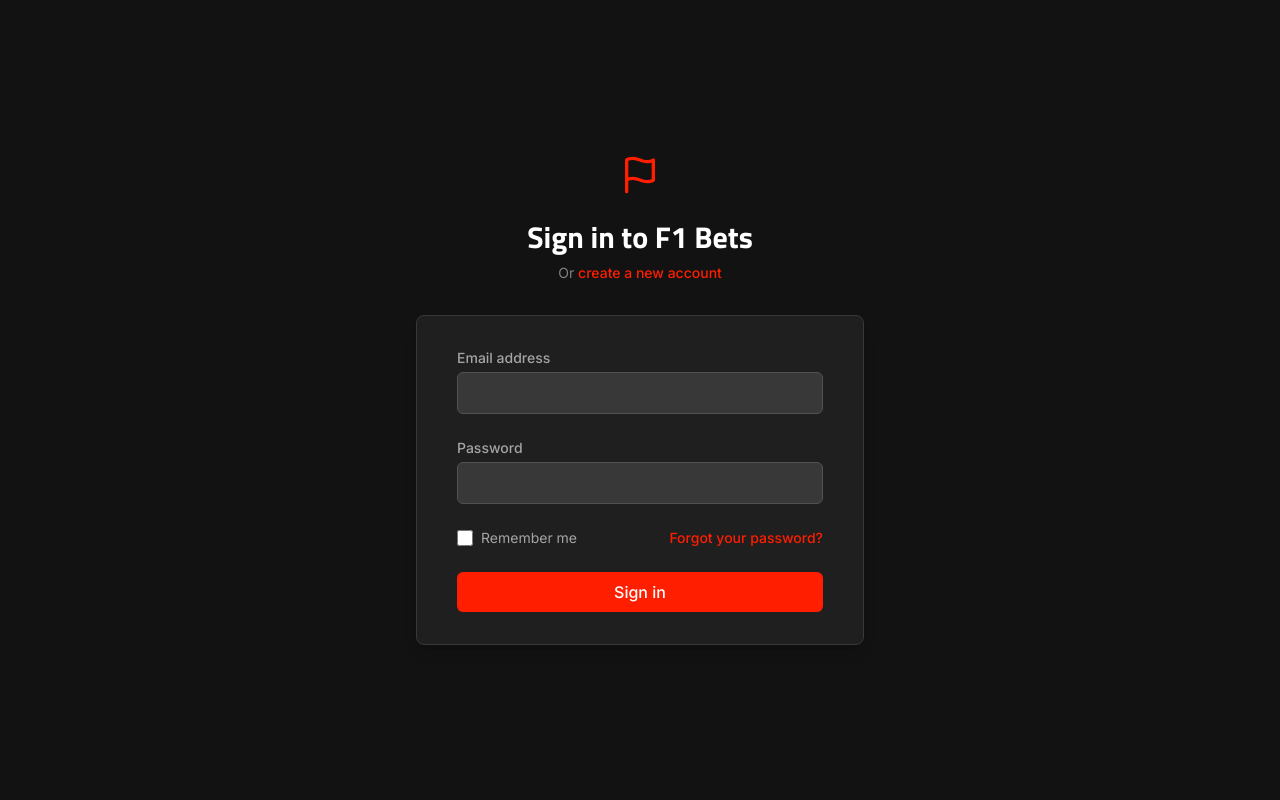
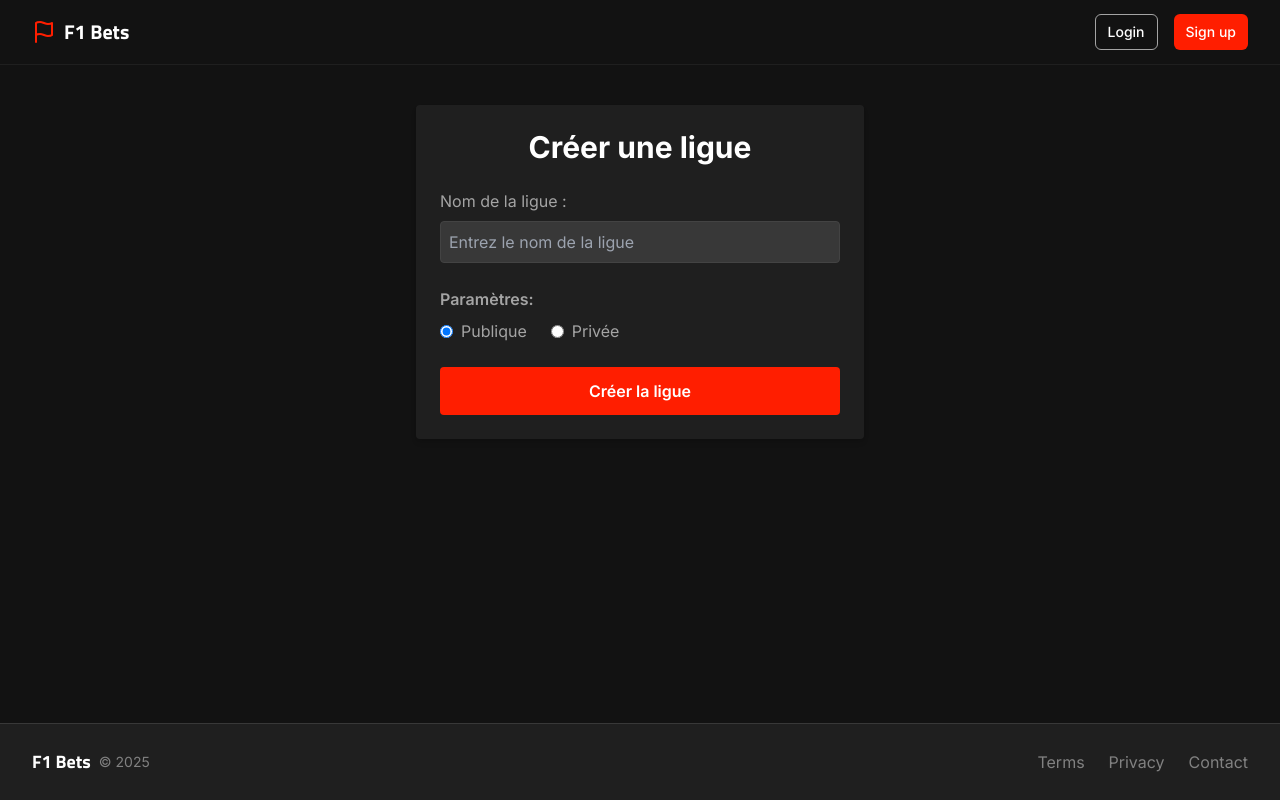
Before and after one commit to moahamedlamineremini/p10_f1_front, a React (Vite) app: page /leagues/create in a window 1280 px wide. Before the commit this address led to /login. Built offline with nearby package versions, Linux system fonts and the light colour scheme; no server answers.

Commit message:
page de creation de league timer qui marche bien liste des league dans la home page marche bien

```diff
--- a/src/App.tsx
+++ b/src/App.tsx
@@ -7,6 +7,10 @@ import Login from './pages/Login';
 import Signup from './pages/Signup';
 import Home from './pages/Home';
 import Races from './pages/Races';
+import TestGP from './pages/TestGP';
+import CreateLeaguePage from './pages/CreateLeaguePage';
+
+// Components
 
 // Protected route component
 interface ProtectedRouteProps {
@@ -52,9 +56,12 @@ function App() {
           </ProtectedRoute>
         }
       />
+      <Route path="/test-gp" element={<TestGP />} />
 
       {/* Catch-all route */}
       <Route path="*" element={<Navigate to="/" replace />} />
+      {/* Create League Page */}
+      <Route path="/leagues/create" element={<CreateLeaguePage />} />
     </Routes>
   );
 }
--- /dev/null
+++ b/src/pages/CreateLeaguePage.tsx
@@ -0,0 +1,102 @@
+import React, { useState } from 'react';
+import { gql, useMutation } from '@apollo/client';
+import { useNavigate } from 'react-router-dom';
+import Layout from '../components/layout/Layout';
+
+const CREATE_LEAGUE = gql`
+  mutation CreateLeague($name: String!, $private: Boolean!) {
+    createLeague(name: $name, private: $private) {
+      id
+      name
+      private
+      shared_link
+      active
+    }
+  }
+`;
+
+const CreateLeaguePage: React.FC = () => {
+  const [name, setName] = useState('');
+  const [isPrivate, setIsPrivate] = useState(false);
+  const navigate = useNavigate();
+
+  const [createLeague, { loading, error }] = useMutation(CREATE_LEAGUE, {
+    onCompleted: (data) => {
+      navigate(`/leagues/${data.createLeague.id}`);
+    },
+  });
+
+  const handleSubmit = (e: React.FormEvent) => {
+    e.preventDefault();
+    if (!name.trim()) return alert('Veuillez entrer un nom pour la ligue.');
+
+    createLeague({
+      variables: {
+        name,
+        private: isPrivate,
+      },
+    });
+  };
+
+  return (
+    <Layout>
+      <div className="max-w-md mx-auto p-6 bg-accent-900 rounded shadow-md mt-10">
+        <h1 className="text-3xl mb-6 font-bold text-white text-center">Créer une ligue</h1>
+
+        <form onSubmit={handleSubmit} className="flex flex-col gap-6">
+          <label className="text-accent-300 flex flex-col">
+            Nom de la ligue :
+            <input
+              type="text"
+              value={name}
+              onChange={e => setName(e.target.value)}
+              className="mt-2 p-2 rounded bg-accent-800 text-white border border-accent-700 focus:outline-none focus:ring-2 focus:ring-primary-600"
+              placeholder="Entrez le nom de la ligue"
+              required
+            />
+          </label>
+
+          <div className="text-accent-300">
+            <p className="mb-2 font-semibold">Paramètres:</p>
+            <div className="flex gap-6">
+              <label className="inline-flex items-center cursor-pointer">
+                <input
+                  type="radio"
+                  name="privacy"
+                  value="public"
+                  checked={!isPrivate}
+                  onChange={() => setIsPrivate(false)}
+                  className="form-radio text-primary-600"
+                />
+                <span className="ml-2">Publique</span>
+              </label>
+              <label className="inline-flex items-center cursor-pointer">
+                <input
+                  type="radio"
+                  name="privacy"
+                  value="private"
+                  checked={isPrivate}
+                  onChange={() => setIsPrivate(true)}
+                  className="form-radio text-primary-600"
+                />
+                <span className="ml-2">Privée</span>
+              </label>
+            </div>
+          </div>
+
+          {error && <p className="text-red-500 text-center">Erreur : {error.message}</p>}
+
+          <button
+            type="submit"
+            disabled={loading}
+            className="bg-primary-600 hover:bg-primary-700 text-white py-3 rounded font-semibold transition-colors"
+          >
+            {loading ? 'Création...' : 'Créer la ligue'}
+          </button>
+        </form>
+      </div>
+    </Layout>
+  );
+};
+
+export default CreateLeaguePage;
--- a/src/pages/Home.tsx
+++ b/src/pages/Home.tsx
@@ -19,15 +19,36 @@ const Home: React.FC = () => {
   const [userLeagues, setUserLeagues] = useState<League[]>([]);
   const [countdown, setCountdown] = useState({ days: 0, hours: 0, minutes: 0, seconds: 0, isExpired: false });
 
+  console.log("isAuthenticated", isAuthenticated);
+
   // Get user data
   const { data: userData, loading: loadingUser } = useQuery<{ getMe: User }>(GET_ME, {
     skip: !isAuthenticated,
   });
 
-  // Get next GP
-  const { data: nextGPData, loading: loadingNextGP } = useQuery<{ getNextGP: GP }>(GET_NEXT_GP, {
-    skip: !isAuthenticated,
-  });
+  // Get next GP (with any type to avoid strict typing)
+  const { data: nextGPData, loading: loadingNextGP } = useQuery<any>(GET_NEXT_GP, {
+  skip: !isAuthenticated,
+});
+
+const safeNextGP = nextGPData?.getNextGP
+  ? {
+      ...nextGPData.getNextGP,
+      id_api_races: parseInt(nextGPData.getNextGP.id_api_races, 10), // Convertit en nombre
+      time: nextGPData.getNextGP.time?.length === 13
+        ? new Date(parseInt(nextGPData.getNextGP.time, 10)).toISOString().split('T')[1].slice(0, 8)
+        : nextGPData.getNextGP.time, // Convertit timestamp en HH:mm:ss
+      track: nextGPData.getNextGP.track
+        ? {
+            ...nextGPData.getNextGP.track,
+            picture_country: nextGPData.getNextGP.track.picture_country || 'default-country.png',
+            picture_track: nextGPData.getNextGP.track.picture_track || 'default-track.png',
+          }
+        : null,
+    }
+  : null;
+
+
 
   // Get upcoming races
   const { data: upcomingRacesData, loading: loadingRaces } = useQuery<{ gps: GP[] }>(GET_UPCOMING_GPS, {
@@ -44,7 +65,6 @@ const Home: React.FC = () => {
     if (upcomingRacesData?.gps) {
       setFeaturedRaces(upcomingRacesData.gps.slice(0, 3));
     }
-
     if (leaguesData?.getMyLeagues) {
       setUserLeagues(leaguesData.getMyLeagues.slice(0, 2));
     }
@@ -52,24 +72,22 @@ const Home: React.FC = () => {
 
   // Countdown timer effect
   useEffect(() => {
-    if (nextGPData?.getNextGP) {
-      const { date, time } = nextGPData.getNextGP;
-
+    if (safeNextGP) {
+      const { date, time } = safeNextGP;
       const timer = setInterval(() => {
         const timeRemaining = getTimeRemaining(date, time);
         setCountdown(timeRemaining);
-
         if (timeRemaining.isExpired) {
           clearInterval(timer);
         }
       }, 1000);
-
       return () => clearInterval(timer);
     }
-  }, [nextGPData]);
+  }, [safeNextGP]);
 
-  const handlePlaceBet = (raceId: string) => {
-    navigate(`/bet/${raceId}`);
+  const handlePlaceBet = (raceId: string | number) => {
+    const idToSend = typeof raceId === 'string' ? parseInt(raceId, 10) : raceId;
+    navigate(`/bet/${idToSend}`);
   };
 
   const handleViewAllRaces = () => {
@@ -88,21 +106,27 @@ const Home: React.FC = () => {
     navigate(`/leagues/${leagueId}`);
   };
 
+  // on faiy un console log pour vérifier les données
+  console.log("Next GP data:", safeNextGP);
+  console.log("Upcoming :", upcomingRacesData?.gps);
+  console.log("User leagues:", userLeagues);
+  console.log("User data:", userData);
+  console.log("Countdown:", countdown);
+
   return (
     <Layout>
       {/* Hero section with next race */}
       <section className="relative overflow-hidden">
         <div className="absolute inset-0 bg-accent-950">
-          {nextGPData?.getNextGP.track.picture_track && (
+          {safeNextGP?.track?.picture_track && (
             <img
-              src={nextGPData.getNextGP.track.picture_track}
-              alt="Next race track"
+              src="https://a.vsstatic.com/mobile/app/sports/formula-one.jpg"
+              alt="Next race track image"
               className="w-full h-full object-cover opacity-20"
             />
           )}
           <div className="absolute inset-0 bg-gradient-to-b from-transparent to-accent-950"></div>
         </div>
-
         <div className="relative max-w-7xl mx-auto px-4 py-12 sm:px-6 lg:px-8 lg:py-16">
           <div className="md:flex md:items-center md:justify-between">
             <div className="md:w-1/2">
@@ -113,34 +137,30 @@ const Home: React.FC = () => {
                   <>Welcome, {userData?.getMe.firstname || authUser?.firstname}!</>
                 )}
               </h1>
-
               {loadingNextGP ? (
                 <div className="animate-pulse h-24 bg-accent-800 rounded"></div>
-              ) : nextGPData?.getNextGP ? (
+              ) : safeNextGP ? (
                 <div>
                   <div className="flex items-center mb-2">
                     <Flag size={20} className="text-primary-600 mr-2" />
                     <h2 className="text-xl font-racing text-white">Next Race</h2>
                   </div>
-
                   <div className="bg-accent-900 border border-accent-800 p-4 rounded-lg shadow-md">
                     <div className="flex items-center mb-2">
-                      {nextGPData.getNextGP.track.picture_country && (
+                      {safeNextGP.track?.picture_country && (
                         <img
-                          src={nextGPData.getNextGP.track.picture_country}
-                          alt={nextGPData.getNextGP.track.country_name}
+                          src={safeNextGP.track.picture_country}
+                          alt={safeNextGP.track.country_name}
                           className="w-8 h-6 mr-3 object-cover rounded"
                         />
                       )}
                       <h3 className="font-racing font-bold text-xl">
-                        {nextGPData.getNextGP.track.country_name} Grand Prix
+                        {safeNextGP.track?.country_name} Grand Prix
                       </h3>
                     </div>
-
                     <p className="text-accent-300 mb-4">
-                      {nextGPData.getNextGP.track.track_name} • {formatDate(nextGPData.getNextGP.date)}
+                      {safeNextGP.track?.track_name} • {formatDate(safeNextGP.date)}
                     </p>
-
                     {/* Countdown Timer */}
                     {!countdown.isExpired && (
                       <div className="mb-4">
@@ -168,10 +188,9 @@ const Home: React.FC = () => {
                         </div>
                       </div>
                     )}
-
                     <Button
                       variant="primary"
-                      onClick={() => handlePlaceBet(nextGPData.getNextGP.id_api_races)}
+                      onClick={() => handlePlaceBet(safeNextGP.id_api_races)}
                       disabled={countdown.isExpired}
                     >
                       {countdown.isExpired ? 'Betting Closed' : 'Place Bet'}
@@ -201,7 +220,6 @@ const Home: React.FC = () => {
             View all <ChevronRight size={16} className="ml-1" />
           </Button>
         </div>
-
         {loadingRaces ? (
           <div className="grid grid-cols-1 md:grid-cols-2 lg:grid-cols-3 gap-6">
             {[1, 2, 3].map(i => (
@@ -257,7 +275,6 @@ const Home: React.FC = () => {
             </Button>
           </div>
         </div>
-
         {loadingLeagues ? (
           <div className="grid grid-cols-1 md:grid-cols-2 gap-6">
             {[1, 2].map(i => (
@@ -313,7 +330,7 @@ const Home: React.FC = () => {
               <Button
                 variant="primary"
                 size="lg"
-                onClick={handlePlaceBet}
+                onClick={() => safeNextGP && handlePlaceBet(safeNextGP.id_api_races)}
               >
                 <Trophy size={18} className="mr-2" /> Place Bet
               </Button>
--- /dev/null
+++ b/src/pages/TestGP.tsx
@@ -0,0 +1,71 @@
+// src/pages/TestUpcomingGPs.tsx
+
+import React, { useEffect } from 'react';
+import { useQuery } from '@apollo/client';
+import { GET_UPCOMING_GPS } from '../graphql/queries';
+import { useAuth } from '../contexts/AuthContext';
+import Layout from '../components/layout/Layout';
+
+const TestUpcomingGPs = () => {
+  const { isAuthenticated } = useAuth();
+
+  const { data, loading, error } = useQuery<{ gps: any[] }>(GET_UPCOMING_GPS, {
+    variables: { season: new Date().getFullYear().toString() },
+    skip: !isAuthenticated,
+  });
+
+  useEffect(() => {
+    console.log('🚀 Données brutes (upcoming GPs):', data);
+    console.log('⚠️ Erreur GraphQL:', error);
+  }, [data, error]);
+
+  return (
+    <Layout>
+      <div className="max-w-5xl mx-auto px-6 py-12">
+        <h1 className="text-3xl font-bold text-white mb-6">Test - GPs à venir</h1>
+
+        {loading && <p className="text-accent-300">Chargement des GPs...</p>}
+
+        {error && (
+          <div className="bg-red-900 border border-red-700 p-4 rounded text-red-100 mb-6">
+            <strong>Erreur GraphQL :</strong>
+            <pre className="mt-2 text-sm overflow-x-auto">
+              {JSON.stringify(error, null, 2)}
+            </pre>
+          </div>
+        )}
+
+        {!loading && !error && (!data || data.gps.length === 0) && (
+          <p className="text-yellow-400">Aucun GP à venir trouvé.</p>
+        )}
+
+        {!loading && !error && data?.gps.length > 0 && (
+          <div className="space-y-6">
+            {data.gps.map((gp) => (
+              <div key={gp.id_api_races} className="bg-accent-950 border border-accent-800 rounded-lg p-4 text-accent-100 shadow">
+                <h2 className="text-xl font-semibold mb-2">{gp.track.track_name} ({gp.track.country_name})</h2>
+                <p className="text-sm mb-1">📅 {gp.date} à {gp.time}</p>
+                {gp.track.picture_track && (
+                  <img
+                    src={gp.track.picture_track}
+                    alt={gp.track.track_name}
+                    className="w-full max-w-md rounded-lg border border-accent-700 mt-2"
+                  />
+                )}
+                {/* Données brutes pour debug */}
+                <details className="mt-2 text-sm">
+                  <summary className="cursor-pointer text-accent-400">Voir les données JSON</summary>
+                  <pre className="mt-2 bg-accent-900 p-2 rounded overflow-x-auto">
+                    {JSON.stringify(gp, null, 2)}
+                  </pre>
+                </details>
+              </div>
+            ))}
+          </div>
+        )}
+      </div>
+    </Layout>
+  );
+};
+
+export default TestUpcomingGPs;
--- a/src/types/index.ts
+++ b/src/types/index.ts
@@ -68,7 +68,7 @@ export interface GP {
   id_api_races: string;
   season: string;
   date: string;
-  time: string;
+  time: string | number;  // Accepte les deux formats
   track: Track;
 }
 
```
